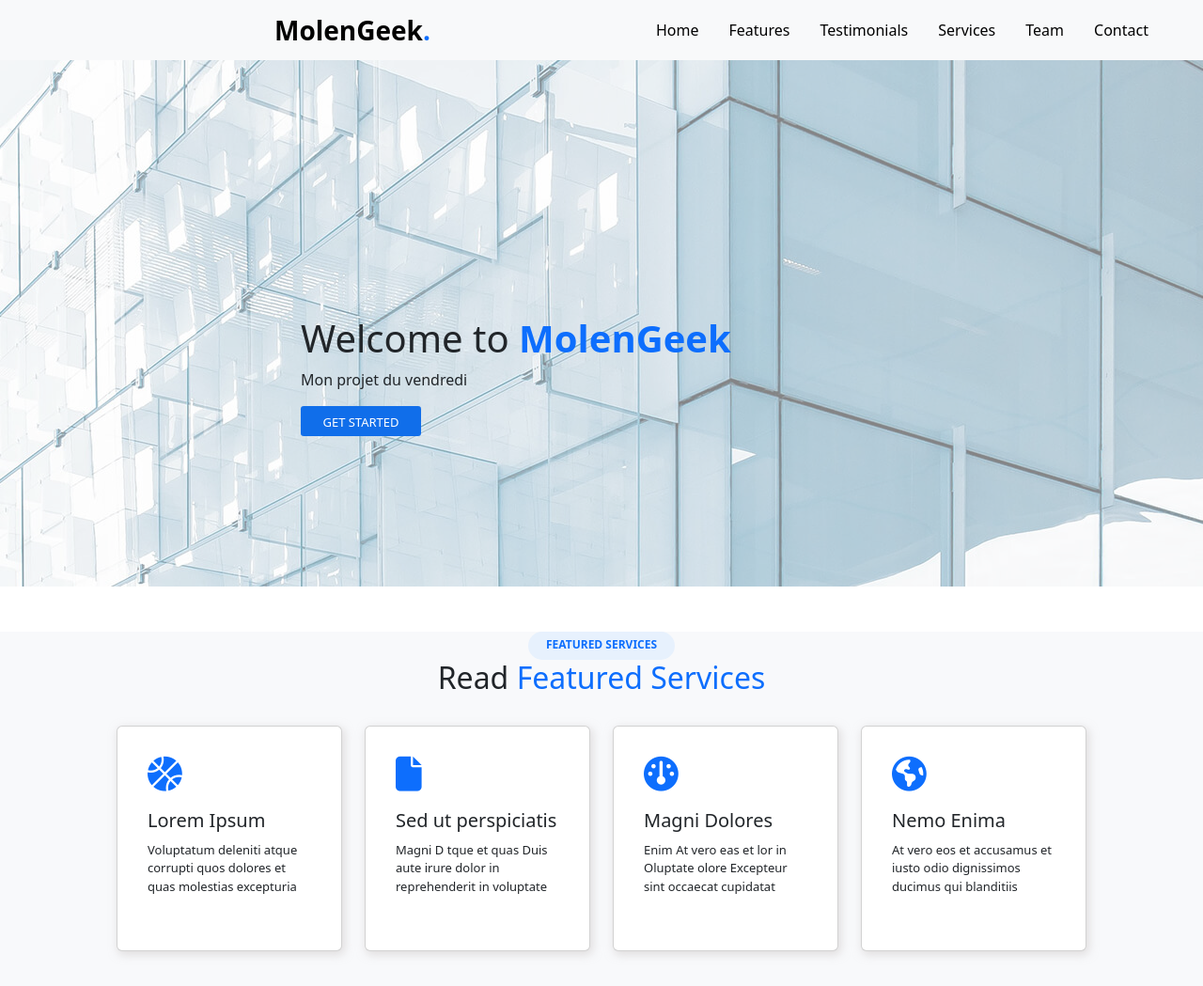
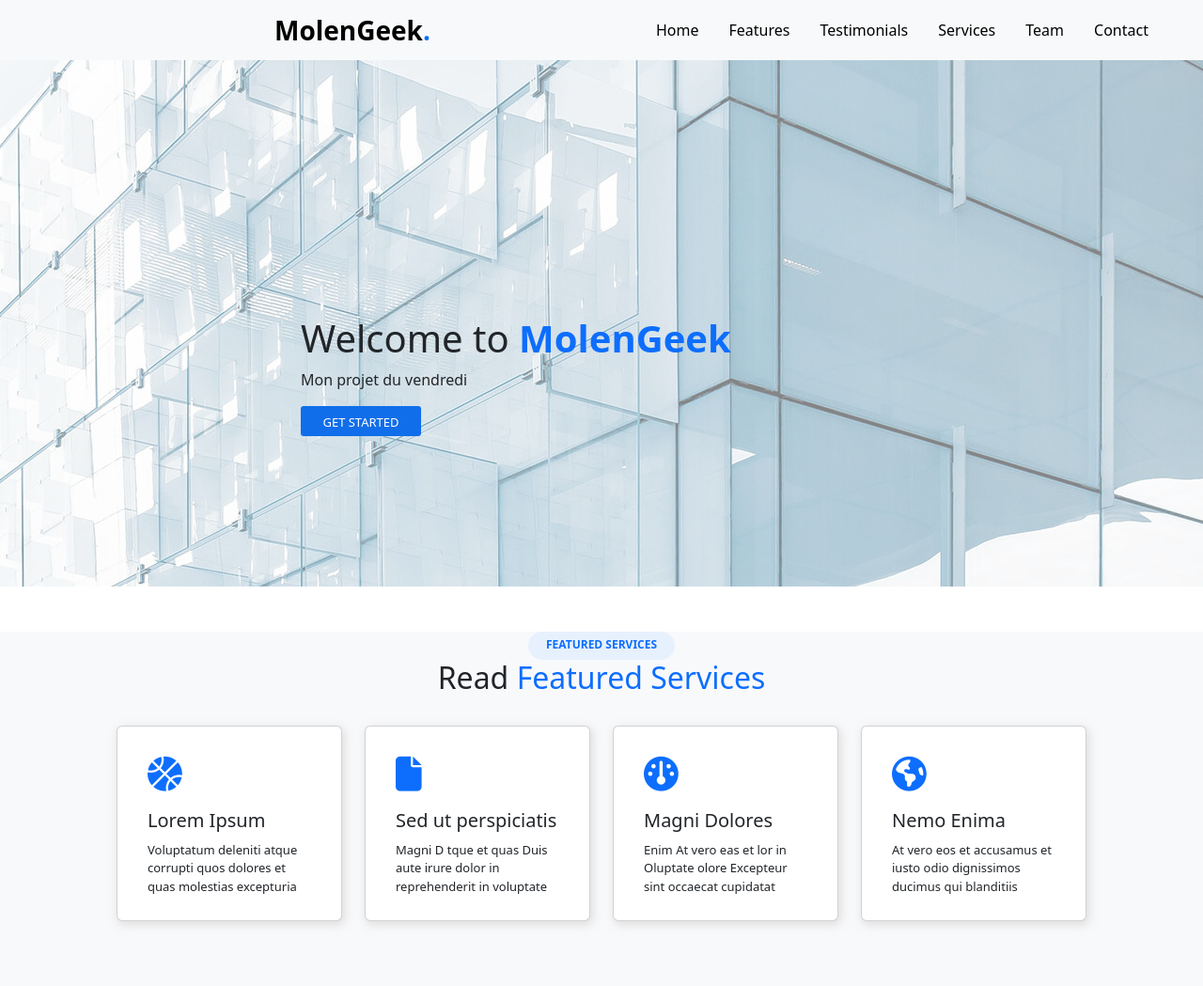
Before and after one commit to Houss17/Projet_templateMolengeek_Houssam, a website: page index.html in a window 1280 px wide. Shown: the top 1049 px of the page at 94% size. Drawn offline with nearby package versions, Linux system fonts and the light colour scheme.

Commit message:
petite retouche

```diff
--- a/src/sass/modules/_body.sass
+++ b/src/sass/modules/_body.sass
@@ -157,3 +157,5 @@ section
             display: block
             margin-right: 1.5em
             margin-top: 1.5em
+
+// fin
--- a/src/sass/modules/_header.sass
+++ b/src/sass/modules/_header.sass
@@ -38,7 +38,7 @@ header
     margin-top: 2em //espacer ma section du haut
     display: flex // mettre en ligne les card
     justify-content: center // recule toute les card au centre
-    height: 15em // je lui donne une hauter pour chaque card
+    height: 13em // je lui donne une hauter pour chaque card
     border-radius: 0.5em
 
 
```
Also changed, not shown: index.html (+1 -1 lines), public/css/app.css.
